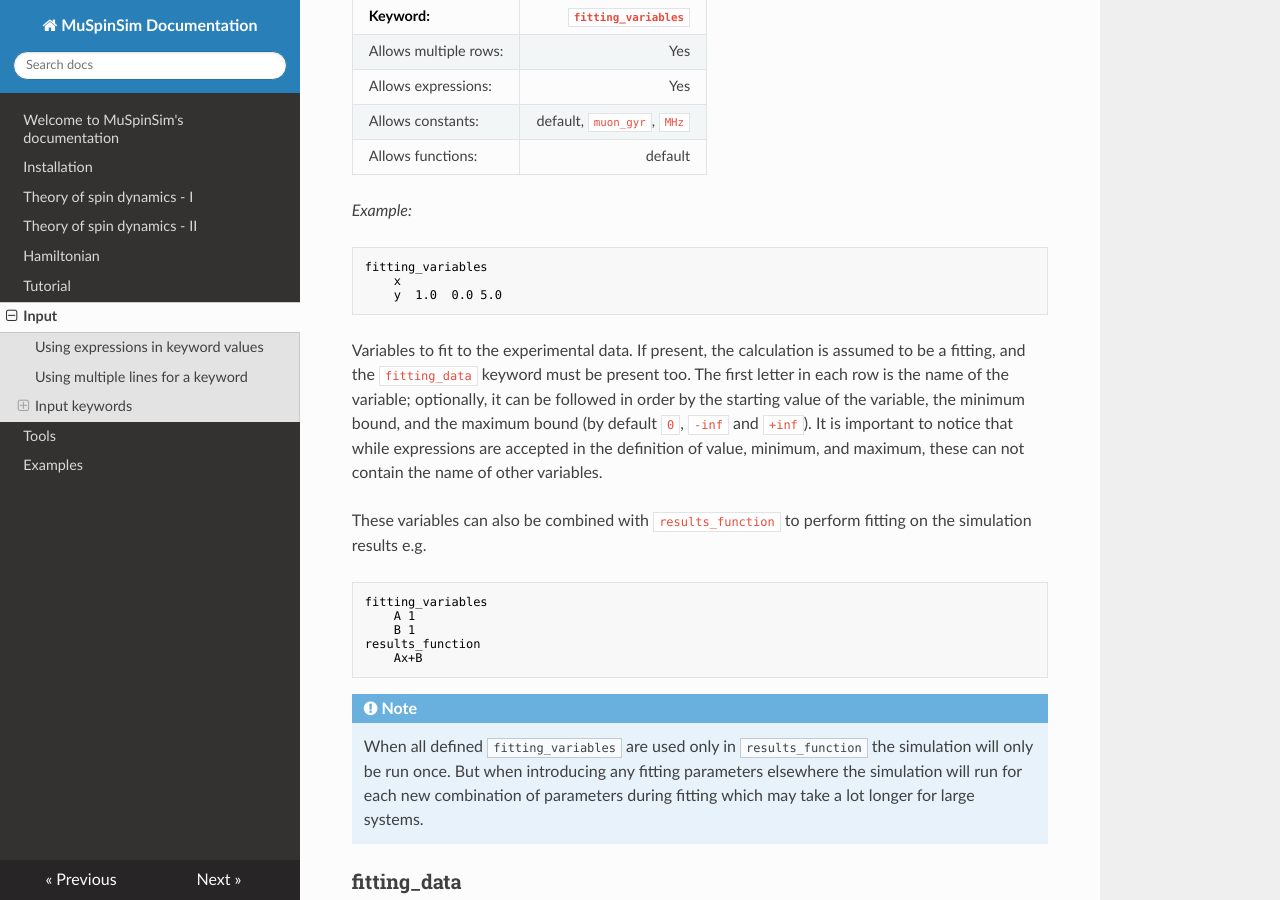
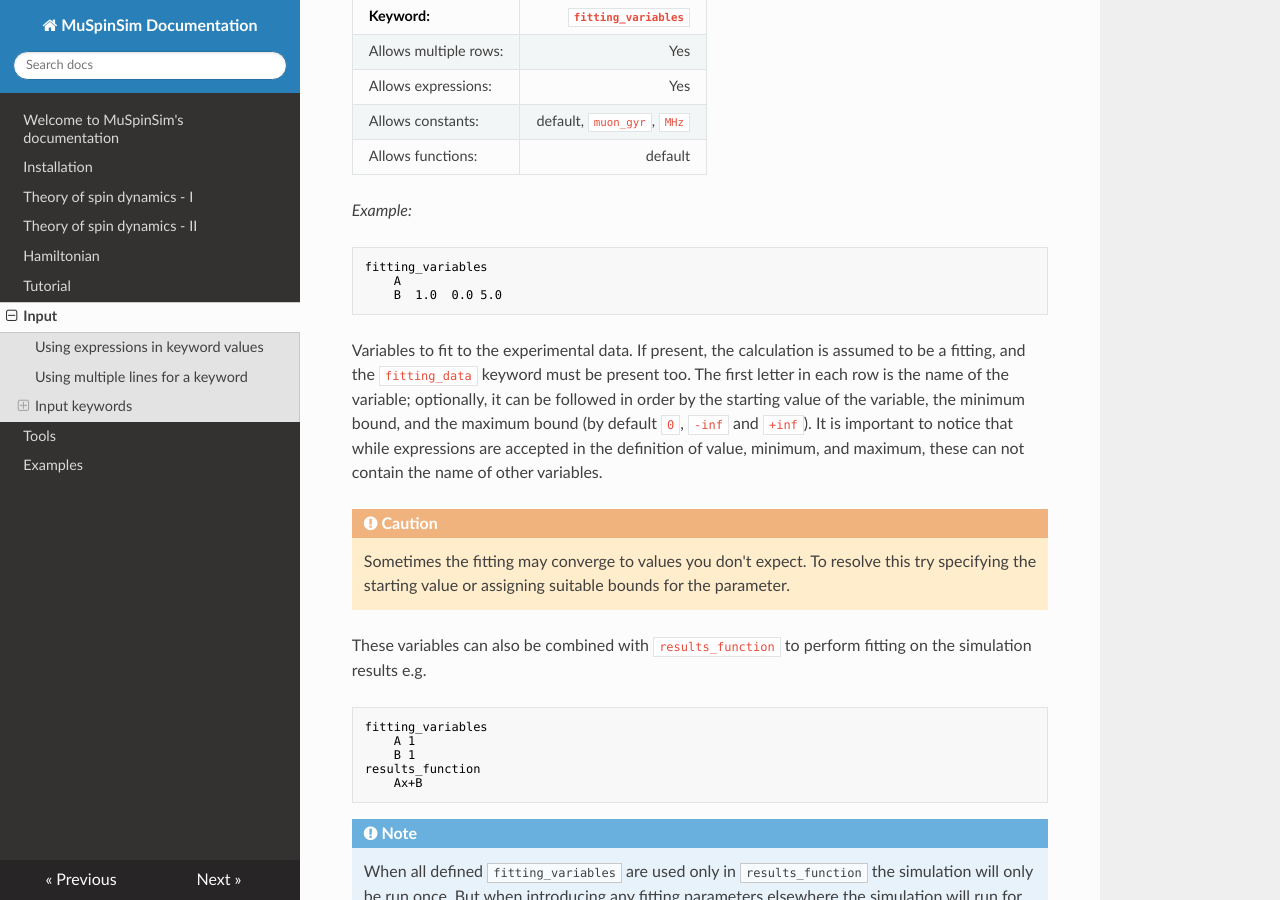
Before and after one commit to muon-spectroscopy-computational-project/muspinsim, an MkDocs documentation site: the page built from docs/docs/input.md, in a window 1280 px wide and 900 px high, scrolled down 9548 px. Built offline with MkDocs 1.6.1, drawn with Linux system fonts in a browser that asks for light colours; nearby versions of some CDN libraries.

Commit message:
Remove usage of x and y in the fitting example as they are now reserved

````diff
--- a/docs/docs/input.md
+++ b/docs/docs/input.md
@@ -311,11 +311,14 @@ A function that should be applied on the results of a simulation it has two spec
 *Example:*
 ```plaintext
 fitting_variables
-    x
-    y  1.0  0.0 5.0
+    A
+    B  1.0  0.0 5.0
 ```
 
 Variables to fit to the experimental data. If present, the calculation is assumed to be a fitting, and the `fitting_data` keyword must be present too. The first letter in each row is the name of the variable; optionally, it can be followed in order by the starting value of the variable, the minimum bound, and the maximum bound (by default `0`, `-inf` and `+inf`). It is important to notice that while expressions are accepted in the definition of value, minimum, and maximum, these can not contain the name of other variables.
+
+!!! caution
+    Sometimes the fitting may converge to values you don't expect. To resolve this try specifying the starting value or assigning suitable bounds for the parameter.
 
 These variables can also be combined with `results_function` to perform fitting on the simulation results e.g.
 
````
